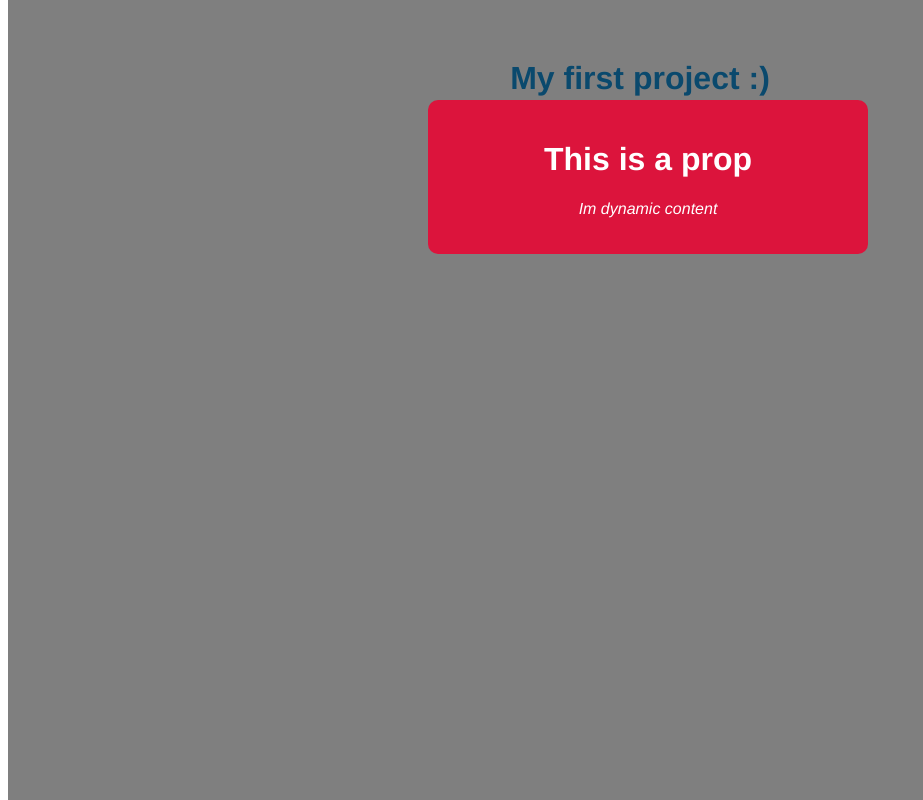
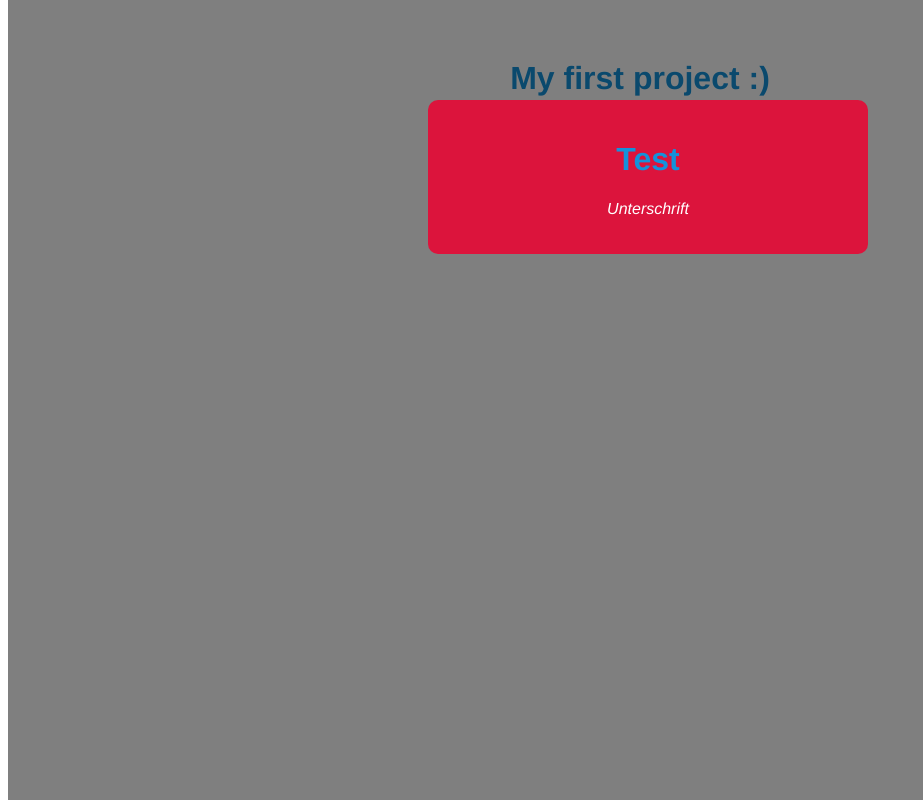
Before and after one commit to kasparlaurenz/learning-vue3, a Vue app: page / in a window 1280 px wide. Both pictures are taken after a click on the button "Open Modal". Shown: the whole page, without its empty margins (0-923 px from the left). Built offline with nearby package versions, Linux system fonts and the light colour scheme.

Commit message:
learning about slot

```diff
--- a/public/index.html
+++ b/public/index.html
@@ -1,15 +1,19 @@
 <!DOCTYPE html>
-<html lang="">
+<html lang="en">
   <head>
-    <meta charset="utf-8">
-    <meta http-equiv="X-UA-Compatible" content="IE=edge">
-    <meta name="viewport" content="width=device-width,initial-scale=1.0">
-    <link rel="icon" href="<%= BASE_URL %>favicon.ico">
+    <meta charset="utf-8" />
+    <meta http-equiv="X-UA-Compatible" content="IE=edge" />
+    <meta name="viewport" content="width=device-width,initial-scale=1.0" />
+    <link rel="icon" href="<%= BASE_URL %>favicon.ico" />
     <title><%= htmlWebpackPlugin.options.title %></title>
   </head>
   <body>
     <noscript>
-      <strong>We're sorry but <%= htmlWebpackPlugin.options.title %> doesn't work properly without JavaScript enabled. Please enable it to continue.</strong>
+      <strong
+        >We're sorry but <%= htmlWebpackPlugin.options.title %> doesn't work
+        properly without JavaScript enabled. Please enable it to
+        continue.</strong
+      >
     </noscript>
     <div id="app"></div>
     <!-- built files will be auto injected -->
--- a/src/App.vue
+++ b/src/App.vue
@@ -2,29 +2,26 @@
   <h1>{{ title }}</h1>
   <p>Welcome</p>
   <div v-if="showModal">
-    <Modal
-      :header="header"
-      :content="text"
-      theme="sale"
-      @close="toggleModal"
-      :showModal="showModal"
-    />
+    <Modal theme="sale" @close="toggleModal" :showModal="showModal">
+      <h1>Test</h1>
+      <p>Unterschrift</p>
+    </Modal>
   </div>
   <button @click="toggleModal">Open Modal</button>
 </template>
 
 <script>
-import Modal from "./components/Modal.vue";
+import Modal from './components/Modal.vue';
 export default {
-  name: "App",
+  name: 'App',
   components: {
     Modal,
   },
   data() {
     return {
-      title: "My first project :)",
-      header: "This is a prop",
-      text: "Im dynamic content",
+      title: 'My first project :)',
+      header: 'This is a prop',
+      text: 'Im dynamic content',
       showModal: false,
     };
   },
--- a/src/components/Modal.vue
+++ b/src/components/Modal.vue
@@ -1,19 +1,18 @@
 <template>
   <div class="backdrop" @click.self="closeModal" :class="{ open: showModal }">
     <div class="modal" :class="{ sale: theme === 'sale' }">
-      <h1>{{ header }}</h1>
-      <p>{{ content }}</p>
+      <slot></slot>
     </div>
   </div>
 </template>
 
 <script>
 export default {
-  name: "Modal",
-  props: ["header", "content", "theme", "showModal"],
+  name: 'Modal',
+  props: ['theme', 'showModal'],
   methods: {
     closeModal() {
-      this.$emit("close");
+      this.$emit('close');
     },
   },
 };
```
